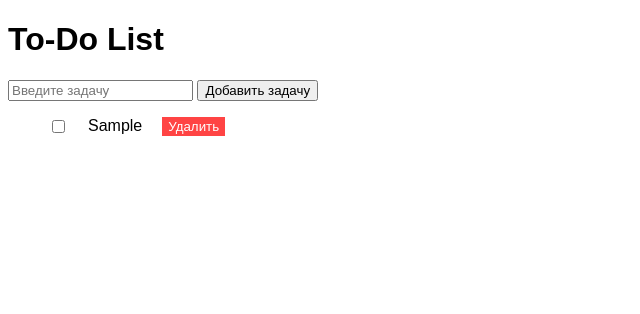
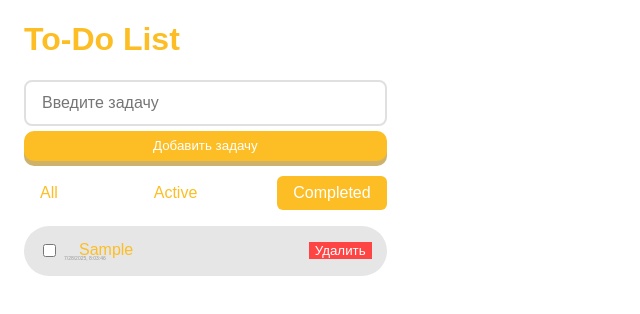
Before and after one commit to DrozdDanil/to-do_JS, a plain HTML site: page index.html in a window 1280 px wide. Both pictures are taken after typing "Sample" into the empty fields and a click on the button "Добавить задачу". Shown: the whole page, without its empty margins (0-640 px from the left). Drawn offline with Linux system fonts and the light colour scheme.

Commit message:
Add files via upload

```diff
--- a/app.js
+++ b/app.js
@@ -9,30 +9,76 @@ addTaskBtn.addEventListener('click', () => { //добавить, чтоб при
         addTask();
     }
 })
+//??????????????????????????????????????????????????????????????????????
+taskInput.addEventListener('keydown', (e) => {
+    let key = e.which || e.keyCode;  //что-то другое, это устарело
+    //по типу: if(e.key === 'Enter' || e.keyCode === 13){}
+    if(key === 13 ){
+    if(taskInput.value.trim() === ''){
+        alert('Заполните путое поле!');
+    } else {
+        addTask();
+    }}
+})
+
+function addCheckBoxTask(){
+    let checkBox = document.createElement('input');
+    checkBox.type = 'checkbox';
+    checkBox.classList.add('task-checkbox');
+    return checkBox;
+}
+
+function addSpanTask(text){
+    let taskContent = document.createElement('span');
+    taskContent.classList.add('task-content');
+    taskContent.textContent = taskInput.value;
+    return taskContent;
+}
+
+function addButtonTask(){
+    let deleteTask = document.createElement('button');
+    deleteTask.textContent = 'Удалить'; //innerText and textContent what difference
+    deleteTask.classList.add('delete-button');
+    return deleteTask;
+}
+
+function addTimeTask(){
+    let now = new Date().toLocaleString().slice(0, -3);
+    let timeOfCreatingTask = document.createElement('time');
+    timeOfCreatingTask.classList.add('time');
+    timeOfCreatingTask.textContent = now.toString();
+
+    return timeOfCreatingTask;
+    console.log(now);
+}
+addTimeTask();
 
 function addTask(){
     let newTask = document.createElement('li');
+    let checkBox = addCheckBoxTask();
+    let taskContent = addSpanTask(taskInput.value);
+    let timeOfCreatingTask = addTimeTask();
+    let deleteTask = addButtonTask();
 
-    let checkBox = document.createElement('input');
-    checkBox.type = 'checkbox';
-    checkBox.classList.add('task-checkbox');
+    let contentContainer = document.createElement('div');
+    contentContainer.classList.add('content-container');
 
-    let taskContent = document.createElement('span');
-    taskContent.classList.add('task-content');
-    taskContent.textContent = taskInput.value;
+    let topRow = document.createElement('div');
+    topRow.classList.add('top-row');
 
-    let deleteTask = document.createElement('button');
-    deleteTask.textContent = 'Удалить'; //innerText and textContent what difference
-    deleteTask.classList.add('delete-button');
+    topRow.appendChild(checkBox);
+    topRow.appendChild(taskContent);
+    topRow.appendChild(deleteTask);
 
-    newTask.appendChild(checkBox);
-    newTask.appendChild(taskContent);
-    newTask.appendChild(deleteTask);
+    contentContainer.appendChild(topRow);
+    contentContainer.appendChild(timeOfCreatingTask);
 
+    newTask.appendChild(contentContainer);
     taskList.prepend(newTask);
-
     taskInput.value = '';
 }
+
+
 //либо проверять текст, либо привязать класс к кнопке "Удалить"
 taskList.addEventListener('click', (e) => {
     if(e.target.classList.contains('delete-button')){
@@ -48,6 +94,30 @@ taskList.addEventListener('change', (e) => {
     }
 });
 
-function saveTasks(){
 
-}
+
+
+
+// function saveTasks(){
+//     const tasks = [];
+//     const listItems = document.querySelectorAll('#taskList li');
+//     for(let i = 0; i < listItems.length; i++){ //forEach ?
+//         const taskElement = listItems[i];
+//         tasks.push({
+//             text: taskElement.querySelector('.task-content').textContent,
+//             completed: taskElement.querySelector('.task-checkbox').checked
+//         });
+//     }
+//     localStorage.setItem('tasks', JSON.stringify(tasks));
+// }
+
+// function loadTasks(){
+//     const savedTasks = localStorage.getItem('tasks');
+//     if(savedTasks){
+//         const tasks = JSON.parse(saveTasks);
+//         for(let i = 0; i < tasks.length; i++){
+//             taskInput.value = task.text;
+//             addTask();
+//         }
+//     }
+// }
--- a/index.html
+++ b/index.html
@@ -14,6 +14,14 @@
     <h1>To-Do List</h1>
     <input type="text" id="taskInput" placeholder="Введите задачу">
     <button id="addTaskBtn">Добавить задачу</button>
+    <div id="tabs">
+        <input checked id="tab-btn-all" name="tab-btn" type="radio" value="">
+        <label for="tab-btn-1">All</label>
+        <input checked id="tab-btn-active" name="tab-btn" type="radio" value="">
+        <label for="tab-btn-1">Active</label>
+        <input checked id="tab-btn-completed" name="tab-btn" type="radio" value="">
+        <label for="tab-btn-1">Completed</label>
+    </div>
     <p></p>
     <ul id="taskList"></ul>
     <script src="app.js"></script>
--- a/styles.css
+++ b/styles.css
@@ -1,25 +1,31 @@
-/* body {
+ body {
     background: transparent;
     color: #fcbe24;
     padding: 0 24px;
     margin: 0;
     height: 100vh;
-    display: flex;
+    display: inline-table;
     justify-content: center;
     align-items: center;
-font-family: -apple-system, BlinkMacSystemFont, 'Segoe UI', Roboto, Oxygen, Ubuntu, Cantarell, 'Open Sans', 'Helvetica Neue', sans-serif;
-} */
+    font-family: -apple-system, BlinkMacSystemFont, 'Segoe UI', Roboto, Oxygen, Ubuntu, Cantarell, 'Open Sans', 'Helvetica Neue', sans-serif;
+}
 
 li {
     display: flex;
     gap: 10px;
     list-style-type: none;
     padding-left: 0px;
+    padding: 15px;
+    border-radius: 30px;
+    background-color: #e6e6e6;
+    justify-content: space-between;
+    margin-top: 5px;
 }
 
 
 .task-content {
     margin: 0 10px;
+    flex-grow: 1;
 }
 
 /* Стиль для выполненных задач */
@@ -40,4 +46,108 @@ li {
     color: white;
     border: none;
     cursor: pointer;
+    margin-left: auto;
 }
+
+#taskInput {
+  padding: 12px 16px;
+  border: 2px solid #e0e0e0;
+  border-radius: 8px;
+  font-size: 16px;
+  outline: none;
+  transition: all 0.3s ease;
+  width: 100%;
+  max-width: -webkit-fill-available;
+  background: #fff;
+  color: #333;
+}
+
+#taskInput:focus {
+  border-color: #fcbe24; /* Жёлтый цвет при фокусе */
+  box-shadow: 0 0 0 3px rgba(252, 190, 36, 0.2); /* Лёгкое свечение */
+}
+
+#tabs {
+  display: flex;
+  flex-wrap: wrap;
+  justify-content: space-between;
+}
+
+#tabs > input[type="radio"] {
+    display: none;
+}
+
+  #tab-btn-all:checked~#content-1,
+  #tab-btn-active:checked~#content-2,
+  #tab-btn-completed:checked~#content-3 { /*свойства добавить какие-то, чтоб переключалось*/
+    display: block;
+  }
+
+#tabs > label {
+    display: block;
+    padding: 0.5rem 1rem;
+    cursor: pointer;
+    transition: color .15s ease-in-out,background-color .15s ease-in-out,border-color .15s ease-in-out;
+    text-decoration: none;
+    color: #fcbe24;
+    border: 0;
+    border-radius: 0.375rem;
+    background: 0 0;
+  }
+
+    #tabs > input[type="radio"]:checked + label {
+    cursor: default;
+    color: #fff;
+    background-color: #fcbe24;
+  }
+
+  ul {
+    display: block;
+    list-style-type: disc;
+    margin-block-start: 1em;
+    margin-block-end: 1em;
+    padding-inline-start: 0px;
+    unicode-bidi: isolate;
+
+}
+
+#addTaskBtn {
+    border: none;
+    border-radius: 10px;
+    text-decoration: none;
+    color: white;
+    background: #fcbe24 ;
+    box-shadow: 0 5px 0 #ceb26b;
+    padding: 7.5px;
+    width: 100%;
+    margin-top: 5px;
+    margin-bottom: 15px;
+}
+
+#addTaskBtn:hover {
+    background: #ceb26b;
+    box-shadow: none;
+    position: relative;
+    top: 5px;
+}
+
+.content-container {
+    display: flex;
+    flex-direction: column;
+    width: 100%;
+    gap: 5px;
+}
+
+.top-row {
+    display: flex;
+    align-items: center;
+    gap: 10px;
+}
+
+.time {
+    margin-top: -10px;
+    font-size: 5px;
+    color: #999;
+    margin-left: 25px;
+    order: 2;
+}
```
